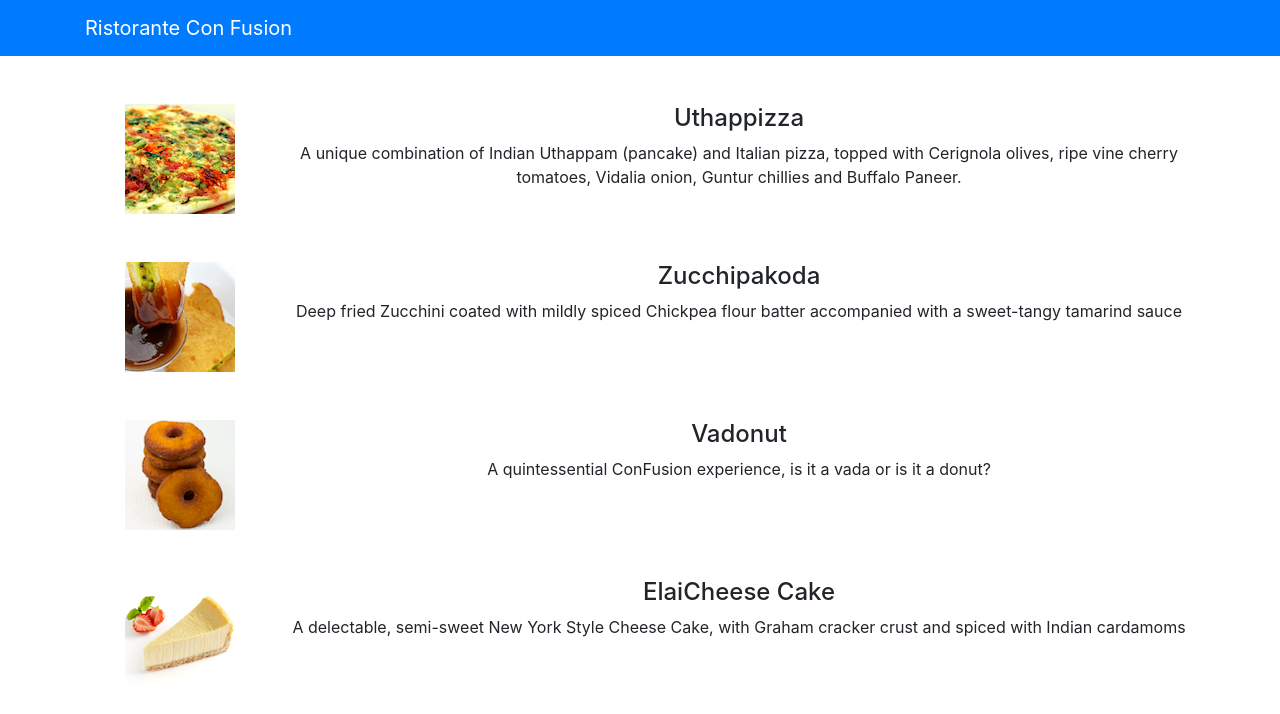
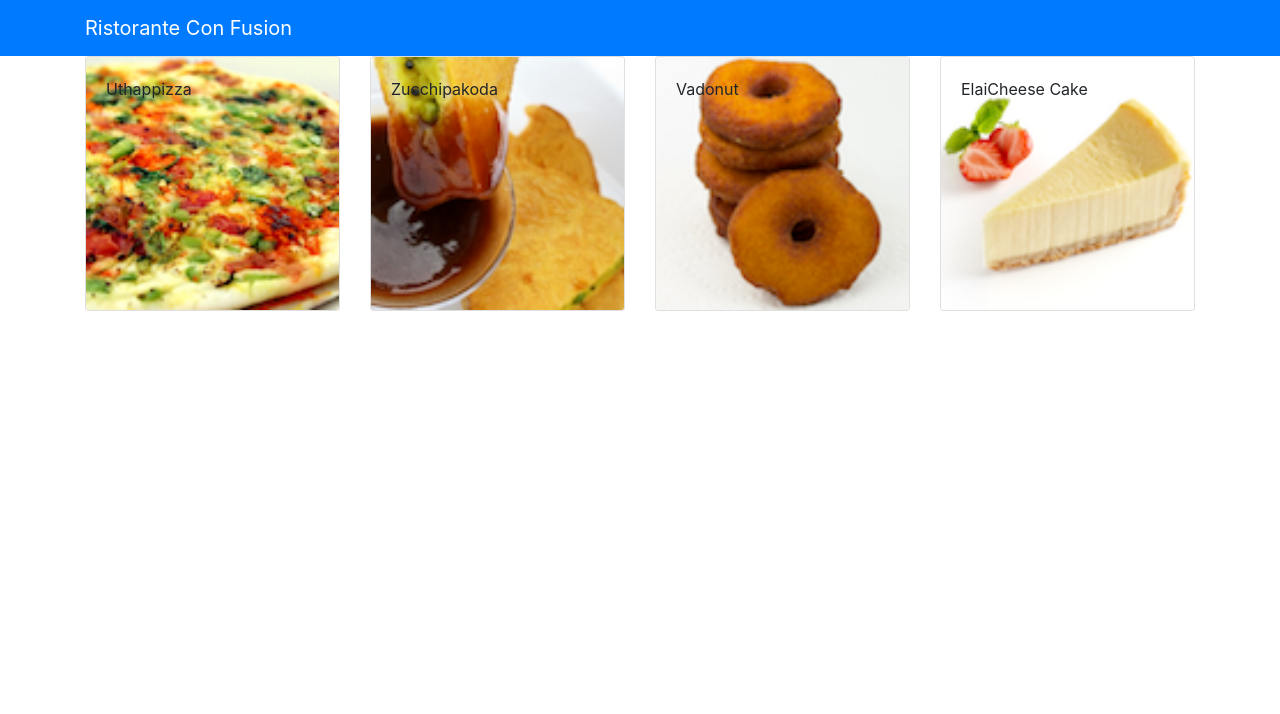
Before and after one commit to lehoangnhatlinh/my-app, a React (Create React App) app: page / in a window 1280 px wide. Shown: the top 714 px of the page. Built offline with nearby package versions, Linux system fonts and the light colour scheme.

Commit message:
Components Part 2

```diff
--- a/src/App.css
+++ b/src/App.css
@@ -1,4 +1,4 @@
-.App {
+/* .App {
   text-align: center;
 }
 
@@ -35,4 +35,4 @@
   to {
     transform: rotate(360deg);
   }
-}
+} */
--- a/src/App.js
+++ b/src/App.js
@@ -4,8 +4,16 @@
 import { Navbar, NavbarBrand } from 'reactstrap';
 import { Component } from 'react';
 import Menu from './component/MenuComponent';
+import { DISHES } from './shared/dishes';
 
 class App extends Component {
+  constructor(props) {
+    super(props);
+    this.state = {
+      dishes: DISHES
+    };
+  }
+
   render() {
     return (
       <div className="App">
@@ -14,7 +22,7 @@
             <NavbarBrand href="/">Ristorante Con Fusion</NavbarBrand>
           </div>
         </Navbar>
-        <Menu />
+        <Menu dishes={this.state.dishes}/>
       </div>
     );
   }
--- a/src/component/MenuComponent.js
+++ b/src/component/MenuComponent.js
@@ -1,64 +1,47 @@
 import React, { Component } from 'react';
 import { Media } from 'reactstrap';
 
+import { Card, CardImg, CardImgOverlay, CardText, CardBody, CardTitle } from 'reactstrap';
+
 class Menu extends Component {
+
   constructor(props) {
       super(props);
-    this.state = {
-      dishes: [
-        {
-          id: 0,
-          name: 'Uthappizza',
-          image: 'assets/images/uthappizza.png',
-          category: 'mains',
-          label: 'Hot',
-          price: '4.99',
-          description: 'A unique combination of Indian Uthappam (pancake) and Italian pizza, topped with Cerignola olives, ripe vine cherry tomatoes, Vidalia onion, Guntur chillies and Buffalo Paneer.'
-        },
-        {
-          id: 1,
-          name: 'Zucchipakoda',
-          image: 'assets/images/zucchipakoda.png',
-          category: 'appetizer',
-          label: '',
-          price: '1.99',
-          description: 'Deep fried Zucchini coated with mildly spiced Chickpea flour batter accompanied with a sweet-tangy tamarind sauce'
-        },
-        {
-          id: 2,
-          name: 'Vadonut',
-          image: 'assets/images/vadonut.png',
-          category: 'appetizer',
-          label: 'New',
-          price: '1.99',
-          description: 'A quintessential ConFusion experience, is it a vada or is it a donut?'
-        },
-        {
-          id: 3,
-          name: 'ElaiCheese Cake',
-          image: 'assets/images/elaicheesecake.png',
-          category: 'dessert',
-          label: '',
-          price: '2.99',
-          description: 'A delectable, semi-sweet New York Style Cheese Cake, with Graham cracker crust and spiced with Indian cardamoms'
+      this.state = { selectedDish: null }
   }
-      ],
-    };
+
+  onDishSelect(dish) {
+      this.setState({ selectedDish: dish});
+  }
+
+  renderDish(dish) {
+      if (dish != null)
+          return(
+              <Card>
+                  <CardImg top src={dish.image} alt={dish.name} />
+                  <CardBody>
+                    <CardTitle>{dish.name}</CardTitle>
+                    <CardText>{dish.description}</CardText>
+                  </CardBody>
+              </Card>
+          );
+      else
+          return(
+              <div></div>
+          );
   }
 
   render() {
-    const menu = this.state.dishes.map((dish) => {
+      const menu = this.props.dishes.map((dish) => {
           return (
-        <div key={dish.id} className="col-12 mt-5">
-          <Media tag="li">
-            <Media left middle>
-              <Media object src={dish.image} alt={dish.name} />
-            </Media>
-            <Media body className="ml-5">
-              <Media heading>{dish.name}</Media>
-              <p>{dish.description}</p>
-            </Media>
-          </Media>
+            <div  className="col-12 col-md-3">
+              <Card key={dish.id}
+                onClick={() => this.onDishSelect(dish)}>
+                <CardImg width="100%" src={dish.image} alt={dish.name} />
+                <CardImgOverlay>
+                    <CardTitle>{dish.name}</CardTitle>
+                </CardImgOverlay>
+              </Card>
             </div>
           );
       });
@@ -66,9 +49,12 @@
       return (
           <div className="container">
               <div className="row">
-          <Media list>
                   {menu}
-          </Media>
+              </div>
+              <div className="row">
+                <div  className="col-12 col-md-5 m-1">
+                  {this.renderDish(this.state.selectedDish)}
+                </div>
               </div>
           </div>
       );
--- /dev/null
+++ b/src/shared/dishes.js
@@ -0,0 +1,186 @@
+export const DISHES =
+    [
+        {
+        id: 0,
+        name:'Uthappizza',
+        image: 'assets/images/uthappizza.png',
+        category: 'mains',
+        label:'Hot',
+        price:'4.99',
+        description:'A unique combination of Indian Uthappam (pancake) and Italian pizza, topped with Cerignola olives, ripe vine cherry tomatoes, Vidalia onion, Guntur chillies and Buffalo Paneer.',
+        comments: [
+            {
+            id: 0,
+            rating: 5,
+            comment: "Imagine all the eatables, living in conFusion!",
+            author: "John Lemon",
+            date: "2012-10-16T17:57:28.556094Z"
+            },
+            {
+            id: 1,
+            rating: 4,
+            comment: "Sends anyone to heaven, I wish I could get my mother-in-law to eat it!",
+            author: "Paul McVites",
+            date: "2014-09-05T17:57:28.556094Z"
+            },
+            {
+            id: 2,
+            rating: 3,
+            comment: "Eat it, just eat it!",
+            author: "Michael Jaikishan",
+            date: "2015-02-13T17:57:28.556094Z"
+            },
+            {
+            id: 3,
+            rating: 4,
+            comment: "Ultimate, Reaching for the stars!",
+            author: "Ringo Starry",
+            date: "2013-12-02T17:57:28.556094Z"
+            },
+            {
+            id: 4,
+            rating: 2,
+            comment: "It's your birthday, we're gonna party!",
+            author: "25 Cent",
+            date: "2011-12-02T17:57:28.556094Z"
+            }
+        ]                        },
+        {
+        id: 1,
+        name:'Zucchipakoda',
+        image: 'assets/images/zucchipakoda.png',
+        category: 'appetizer',
+        label:'',
+        price:'1.99',
+        description:'Deep fried Zucchini coated with mildly spiced Chickpea flour batter accompanied with a sweet-tangy tamarind sauce',
+        comments: [
+            {
+            id: 0,
+            rating: 5,
+            comment: "Imagine all the eatables, living in conFusion!",
+            author: "John Lemon",
+            date: "2012-10-16T17:57:28.556094Z"
+            },
+            {
+            id: 1,
+            rating: 4,
+            comment: "Sends anyone to heaven, I wish I could get my mother-in-law to eat it!",
+            author: "Paul McVites",
+            date: "2014-09-05T17:57:28.556094Z"
+            },
+            {
+            id: 2,
+            rating: 3,
+            comment: "Eat it, just eat it!",
+            author: "Michael Jaikishan",
+            date: "2015-02-13T17:57:28.556094Z"
+            },
+            {
+            id: 3,
+            rating: 4,
+            comment: "Ultimate, Reaching for the stars!",
+            author: "Ringo Starry",
+            date: "2013-12-02T17:57:28.556094Z"
+            },
+            {
+            id: 4,
+            rating: 2,
+            comment: "It's your birthday, we're gonna party!",
+            author: "25 Cent",
+            date: "2011-12-02T17:57:28.556094Z"
+            }
+        ]
+        },
+        {
+        id: 2,
+        name:'Vadonut',
+        image: 'assets/images/vadonut.png',
+        category: 'appetizer',
+        label:'New',
+        price:'1.99',
+        description:'A quintessential ConFusion experience, is it a vada or is it a donut?',
+        comments: [
+            {
+            id: 0,
+            rating: 5,
+            comment: "Imagine all the eatables, living in conFusion!",
+            author: "John Lemon",
+            date: "2012-10-16T17:57:28.556094Z"
+            },
+            {
+            id: 1,
+            rating: 4,
+            comment: "Sends anyone to heaven, I wish I could get my mother-in-law to eat it!",
+            author: "Paul McVites",
+            date: "2014-09-05T17:57:28.556094Z"
+            },
+            {
+            id: 2,
+            rating: 3,
+            comment: "Eat it, just eat it!",
+            author: "Michael Jaikishan",
+            date: "2015-02-13T17:57:28.556094Z"
+            },
+            {
+            id: 3,
+            rating: 4,
+            comment: "Ultimate, Reaching for the stars!",
+            author: "Ringo Starry",
+            date: "2013-12-02T17:57:28.556094Z"
+            },
+            {
+            id: 4,
+            rating: 2,
+            comment: "It's your birthday, we're gonna party!",
+            author: "25 Cent",
+            date: "2011-12-02T17:57:28.556094Z"
+            }
+        ]
+        },
+        {
+        id: 3,
+        name:'ElaiCheese Cake',
+        image: 'assets/images/elaicheesecake.png',
+        category: 'dessert',
+        label:'',
+        price:'2.99',
+        description:'A delectable, semi-sweet New York Style Cheese Cake, with Graham cracker crust and spiced with Indian cardamoms',
+        comments: [
+            {
+            id: 0,
+            rating: 5,
+            comment: "Imagine all the eatables, living in conFusion!",
+            author: "John Lemon",
+            date: "2012-10-16T17:57:28.556094Z"
+            },
+            {
+            id: 1,
+            rating: 4,
+            comment: "Sends anyone to heaven, I wish I could get my mother-in-law to eat it!",
+            author: "Paul McVites",
+            date: "2014-09-05T17:57:28.556094Z"
+            },
+            {
+            id: 2,
+            rating: 3,
+            comment: "Eat it, just eat it!",
+            author: "Michael Jaikishan",
+            date: "2015-02-13T17:57:28.556094Z"
+            },
+            {
+            id: 3,
+            rating: 4,
+            comment: "Ultimate, Reaching for the stars!",
+            author: "Ringo Starry",
+            date: "2013-12-02T17:57:28.556094Z"
+            },
+            {
+            id: 4,
+            rating: 2,
+            comment: "It's your birthday, we're gonna party!",
+            author: "25 Cent",
+            date: "2011-12-02T17:57:28.556094Z"
+            }
+        ]
+        }
+    ];
```
Lines whose indentation alone changed are shown as unchanged.
